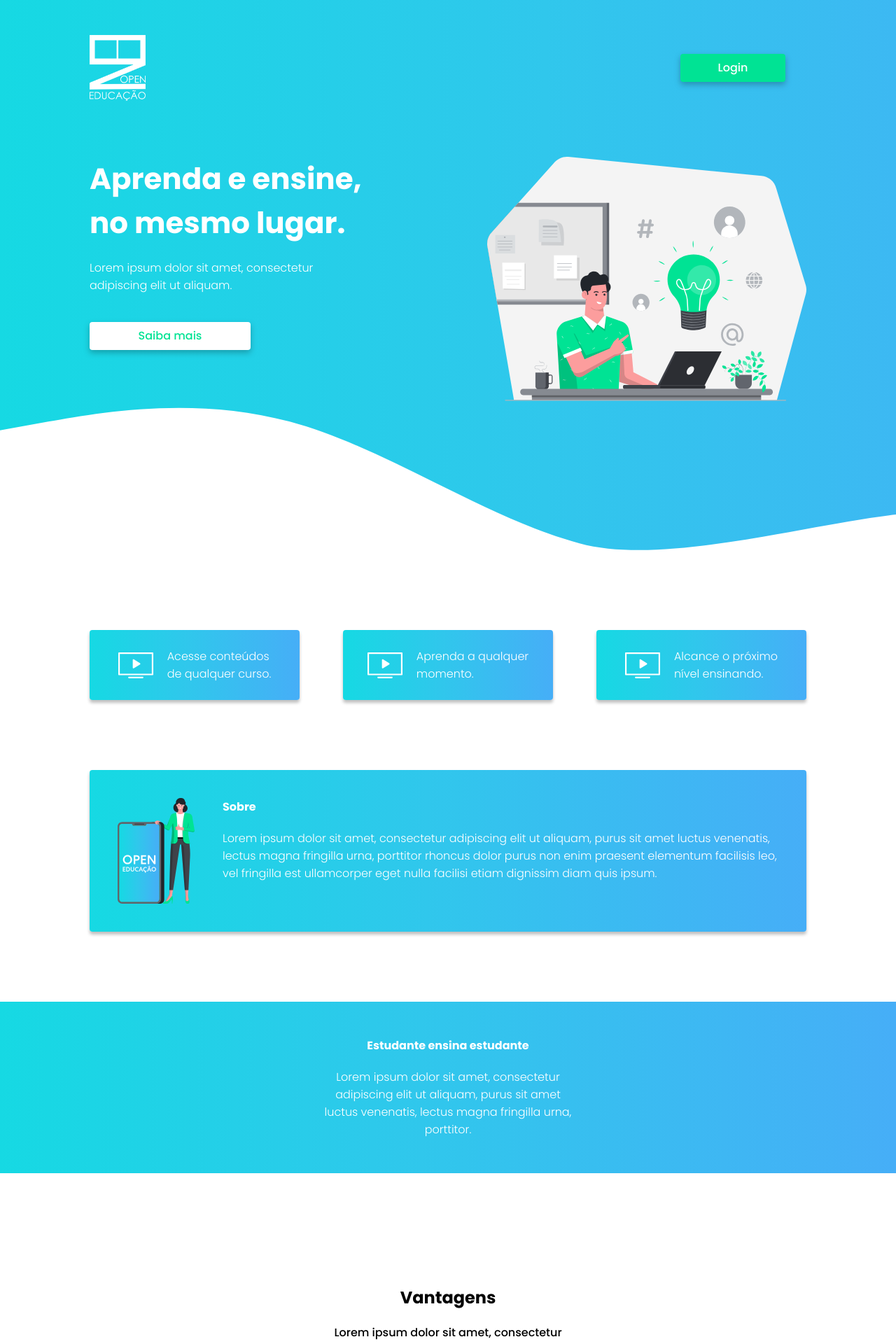
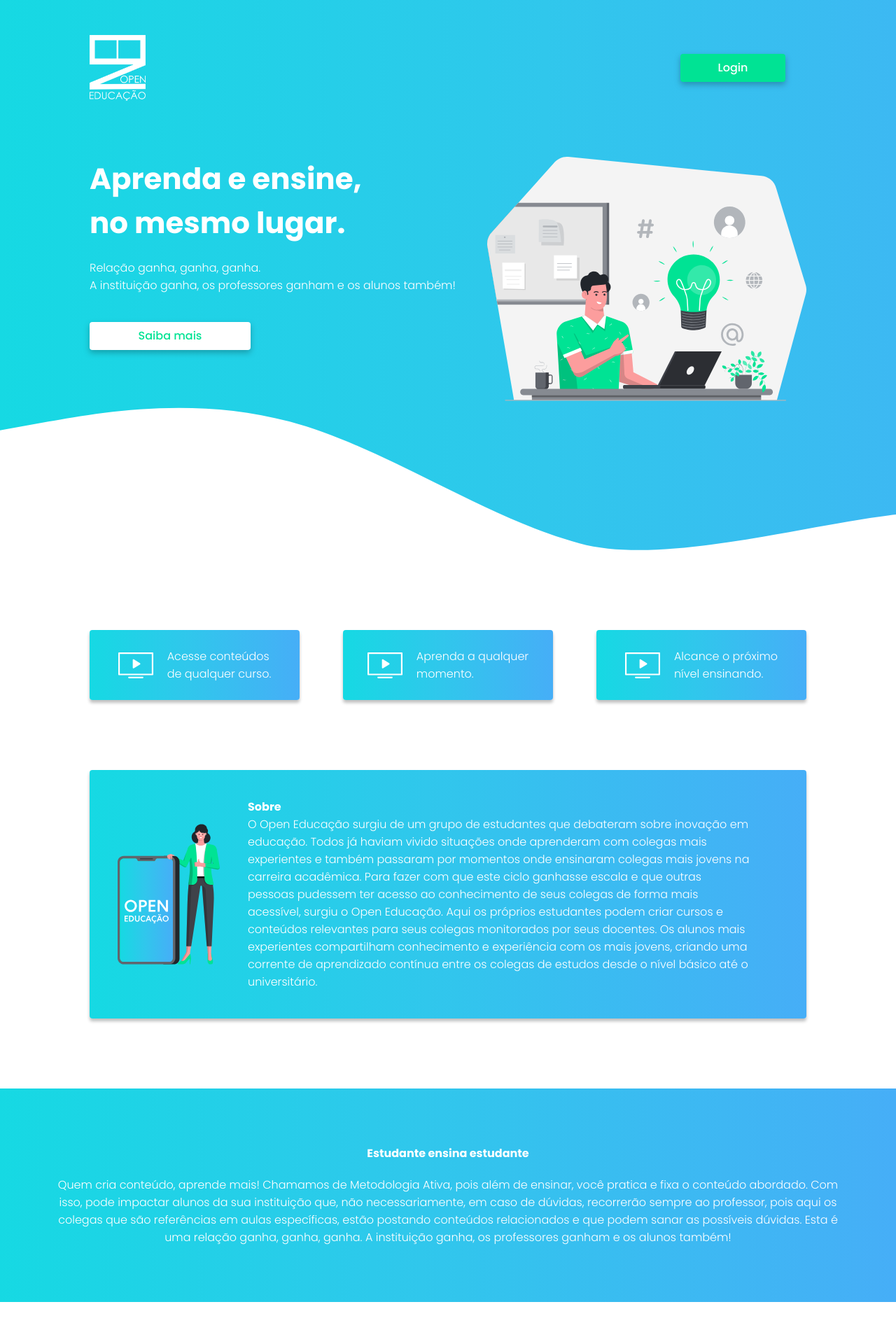
Before and after one commit to caiobarbosadev/open-educacao, a PHP site: page / in a window 1280 px wide. Shown: the top 1920 px of the page at 70% size. Run offline with PHP 8.4, Linux system fonts and the light colour scheme; some libraries are stand-ins or nearby versions.

Commit message:
Add files via upload

```diff
--- a/index.html
+++ b/index.html
@@ -23,7 +23,7 @@
         <section class="inside-main">
             <div class="inside-main-left">
                 <h1>Aprenda e ensine, <br>no mesmo lugar.</h1>
-                <p>Lorem ipsum dolor sit amet, consectetur <br> adipiscing elit ut aliquam.</p>
+                <p>Relação ganha, ganha, ganha. <br> A instituição ganha, os professores ganham e os alunos também!</p>
                 <div>
                     <a class="to-teach-button" href="#saiba-mais">Saiba mais</a>
                 </div>
@@ -55,10 +55,15 @@
             <img src="./images/about-img.svg" alt="">
             <div>
                 <p class="inside-about-title">Sobre</p>
-                <p class="inside-about-text">Lorem ipsum dolor sit amet, consectetur adipiscing elit ut aliquam, purus
-                    sit amet luctus venenatis, lectus magna fringilla urna, porttitor rhoncus dolor purus non enim
-                    praesent elementum facilisis leo, vel fringilla est ullamcorper eget
-                    nulla facilisi etiam dignissim diam quis ipsum.</p>
+                <p class="inside-about-text">O Open Educação surgiu de um grupo de estudantes que debateram sobre
+                    inovação em educação. Todos já haviam vivido situações onde aprenderam com colegas mais experientes
+                    e também passaram por momentos onde ensinaram colegas mais jovens na carreira acadêmica. Para fazer
+                    com que este ciclo ganhasse escala e que outras pessoas pudessem ter acesso ao conhecimento de seus
+                    colegas de forma mais acessível, surgiu o Open Educação.
+                    Aqui os próprios estudantes podem criar cursos e conteúdos relevantes para seus colegas monitorados
+                    por seus docentes. Os alunos mais experientes compartilham conhecimento e experiência com os mais
+                    jovens, criando uma corrente de aprendizado contínua entre os colegas de estudos desde o nível
+                    básico até o universitário.</p>
             </div>
         </section>
     </main>
@@ -66,31 +71,30 @@
     <main class="student">
         <section class="inside-student">
             <p class="inside-student-title">Estudante ensina estudante</p>
-            <p class="inside-student-text">Lorem ipsum dolor sit amet, consectetur adipiscing elit ut aliquam, purus sit
-                amet luctus venenatis, lectus magna fringilla urna, porttitor.</p>
+            <p class="inside-student-text">Quem cria conteúdo, aprende mais! Chamamos de Metodologia Ativa, pois além de
+                ensinar, você pratica e fixa o conteúdo abordado. Com isso, pode impactar alunos da sua instituição que,
+                não necessariamente, em caso de dúvidas, recorrerão sempre ao professor, pois aqui os colegas que são
+                referências em aulas específicas, estão postando conteúdos relacionados e que podem sanar as possíveis
+                dúvidas. Esta é uma relação ganha, ganha, ganha. A instituição ganha, os professores ganham e os alunos
+                também!</p>
         </section>
     </main>
 
     <main class="benefits">
         <section class="section-benefits">
-            <h2>Vantagens</h2>
-            <p style="margin-bottom: 20px;">Lorem ipsum dolor sit amet, consectetur</p>
-            <p class="align-text" style="margin-bottom: 20px; text-align: center;">Lorem ipsum dolor sit amet,
-                consectetur adipiscing elit
-                ut aliquam, purus sit amet luctus venenatis, lectus magna fringilla urna, porttitor rhoncus dolor purus
-                non enim praesent elementum facilisis leo, vel fringilla est.</p>
+            <h2 style="margin-bottom: 20px;">Vantagens</h2>
             <div class="section-benefits-div">
                 <div class="section-benefits-div-card">
                     <img src="./images/benefits-1.svg" alt="">
-                    <p>Lorem ipsum dolor <br> sit amet consectetur <br> test word</p>
+                    <p>Romper padrões tradicionais de educação.</p>
                 </div>
                 <div class="section-benefits-div-card">
                     <img src="./images/benefits-1.svg" alt="">
-                    <p>Lorem ipsum dolor <br> sit amet consectetur <br> test word</p>
+                    <p>Auxiliar professores, incentivar o protagonismo e as metodologias ativas.</p>
                 </div>
                 <div class="section-benefits-div-card">
                     <img src="./images/benefits-1.svg" alt="">
-                    <p>Lorem ipsum dolor <br> sit amet consectetur <br> test word</p>
+                    <p>Custo de manutenção baixo e potencial de abrangência alto.</p>
                 </div>
             </div>
         </section>
@@ -98,9 +102,7 @@
 
     <main class="contact">
         <section class="inside-contact">
-            <h2>Fale Conosco</h2>
-            <p style="margin-bottom: 40px;">Lorem ipsum dolor sit amet, consectetur adipiscing elit ut <br> aliquam,
-                purus sit amet luctus venenatis, lectus mag.</p>
+            <h2 style="margin-bottom: 40px;">Fale Conosco</h2>
             <div class="inside-contact-div">
                 <img src="./images/form-image.svg" alt="">
                 <form action="#" method="POST">
@@ -144,9 +146,7 @@
                 <p class="inside-footer-div3-p3">estudantes que acreditam na educação e na tecnologia.</p>
             </div>
             <div class="inside-footer-div4">
-                <p class="inside-footer-div4-p1">Entenda um pouco mais sobre o projeto</p>
-                <p class="inside-footer-div4-p2">Lorem ipsum dolor sit amet, consectetur adipiscing elit ut aliquam,
-                    purus sit amet luctus venenatis, lectus magna fringilla urna, porttitor.</p>
+                <img style="width: 100px;" src="images/logobrancacomnome.png" alt="">
             </div>
         </section>
     </footer>
--- a/styles/website.css
+++ b/styles/website.css
@@ -189,20 +189,16 @@ header nav a {
     font-weight: lighter;
     display: flex;
     flex-direction: row;
+    padding: 40px;
 }
 
 .inside-about img {
     width: 150px;
     margin-right: 40px;
-    padding-left: 40px;
-    padding-top: 40px;
-    padding-bottom: 40px;
 }
 
 .inside-about .inside-about-title {
     font-weight: bold;
-    margin-bottom: 20px;
-    padding-top: 40px;
 }
 
 .inside-about .inside-about-text {
@@ -355,8 +351,7 @@ header nav a {
     display: flex;
     flex-direction: column;
     align-items: center;
-    padding-top: 50px;
-    padding-bottom: 50px;
+    padding: 80px;
 }
 
 .inside-student-title {
@@ -367,7 +362,6 @@ header nav a {
 
 .inside-student-text {
     font-weight: lighter;
-    width: 360px;
     text-align: center;
     color: #fff;
 }
```
Also changed, not shown: other parts of styles/website.css (+20 -16 lines), controllers/add_like.php (line endings or trailing spaces), images/about-img.svg, images/like-default.svg, images/like-defined.svg, images/smile.svg.
